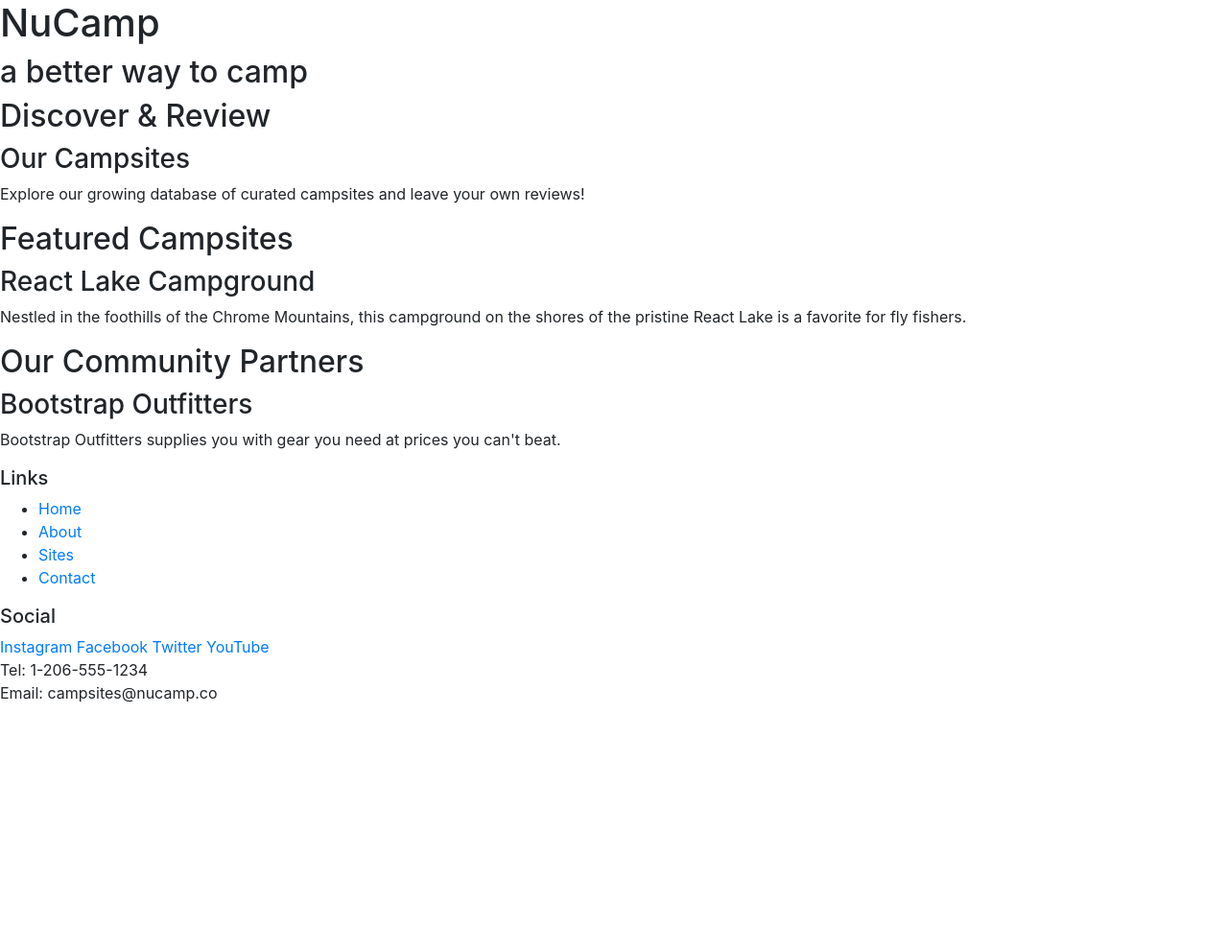
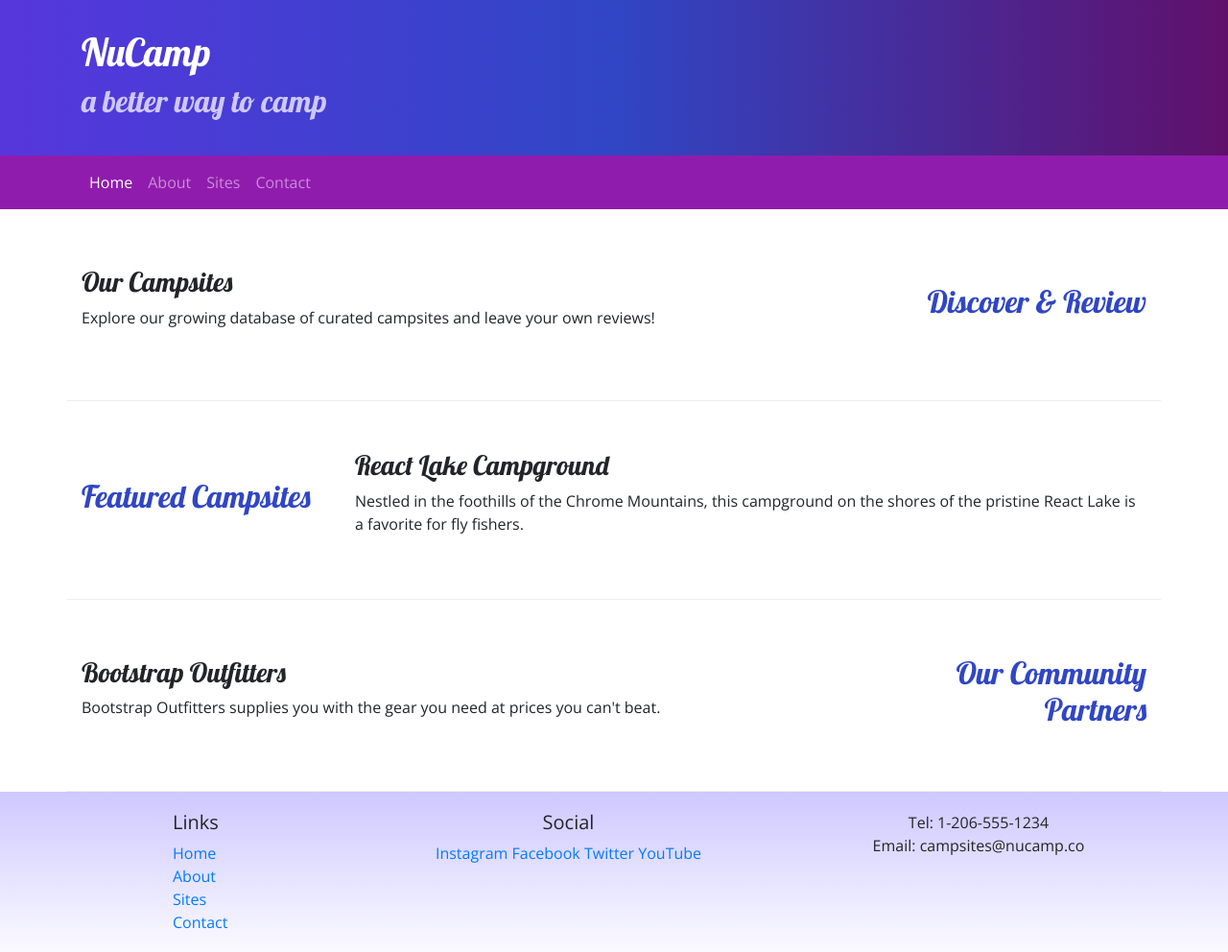
Before and after one commit to rhondashepp/nucampsite, a website: page index.html in a window 1280 px wide. Shown: the whole page at 96% size. Before the commit the page ends 800 px from the top, so only its background shows below. Drawn offline with nearby package versions, Linux system fonts and the light colour scheme.

Commit message:
Navbar and Breadcrumbs

```diff
--- /dev/null
+++ b/css/styles.css
@@ -0,0 +1,37 @@
+body {
+    font-family: "Open Sans", sans-serif;
+}
+
+h1, h2, h3 {
+    font-family: "Lobster", cursive;
+}
+
+h2 {
+    color: #3046C5;
+}
+
+header h2 {
+    color: #CEC8FF;
+}
+
+footer {
+    background-image: linear-gradient(#CEC8FF, white);
+    padding: 20px 0;
+}
+
+.jumbotron {
+    padding: 30px;
+    background-image: linear-gradient(to right, #5637DD, #3046C5, #60106B);
+    color: white;
+    margin: 0;
+}
+
+.row-content {
+    padding: 50px 0;
+    border-bottom: 1px ridge;
+    min-height: 200px;
+}
+
+.navbar {
+    background-color: #901CAD;
+}
--- a/index.html
+++ b/index.html
@@ -1,71 +1,130 @@
 <!DOCTYPE html>
 <html lang="en">
-
   <head>
     <!-- Required meta tags always come first -->
     <meta charset="utf-8" />
     <meta name="viewport" content="width=device-width, initial-scale=1" />
 
     <!-- Bootstrap CSS -->
-      <link rel="stylesheet" href="node_modules/bootstrap/dist/css/bootstrap.min.css" />
+    <link
+      rel="stylesheet"
+      href="node_modules/bootstrap/dist/css/bootstrap.min.css"
+    />
 
+    <!-- Additional CSS must be placed after Bootstrap CSS -->
+    <link
+      rel="stylesheet"
+      href="https://fonts.googleapis.com/css?family=Lobster|Open+Sans"
+    />
+    <link rel="stylesheet" href="css/styles.css" />
     <title>NuCamp: A Better Way To Camp</title>
   </head>
 
   <body>
-
-    <header>
-        <div>
+    <header class="jumbotron jumbotron-fluid">
+      <div class="container">
+        <div class="row">
+          <div class="col">
             <h1>NuCamp</h1>
             <h2>a better way to camp</h2>
           </div>
+        </div>
+      </div>
     </header>
+    <nav class="navbar navbar-expand-sm navbar-dark sticky-top">
+        <div class="container">
+      <button
+        class="navbar-toggler ml-auto"
+        type="button"
+        data-toggle="collapse"
+        data-target="#nucampNavbar">
 
-    <div>
-        <h2>Discover & Review</h2>
+        <span class="navbar-toggler-icon"></span>
+      </button>
+      <div class="collapse navbar-collapse" id="nucampNavbar">
+       <ul class="navbar-nav">
+          <li class="nav-item active"><a class="nav-link" href="#">Home</a></li>
+          <li class="nav-item">
+            <a class="nav-link" href="aboutus.html">About</a>
+          </li>
+          <li class="nav-item"><a class="nav-link" href="#">Sites</a></li>
+          <li class="nav-item"><a class="nav-link" href="#">Contact</a></li>
+        </ul>
+      </div>
+    </div>
+    </nav>
+
+    <div class="container">
+      <div class="row row-content align-items-center">
+        <div class="col-sm-4 order-sm-last col-md-3">
+          <h2 class="text-sm-right">Discover & Review</h2>
+        </div>
+        <div class="col">
           <h3>Our Campsites</h3>
-        <p>Explore our growing database of curated campsites and leave your own reviews!</p>
+          <p class="d-none d-sm-block">
+            Explore our growing database of curated campsites and leave your own
+            reviews!
+          </p>
+        </div>
       </div>
 
-    <div>
+      <div class="row row-content align-items-center">
+        <div class="col-sm-4 col-md-3">
           <h2>Featured Campsites</h2>
+        </div>
+        <div class="col">
           <h3>React Lake Campground</h3>
-        <p>Nestled in the foothills of the Chrome Mountains, this campground on the shores of the pristine React Lake is a favorite for fly fishers.</p>
+          <p class="d-none d-sm-block">
+            Nestled in the foothills of the Chrome Mountains, this campground on
+            the shores of the pristine React Lake is a favorite for fly fishers.
+          </p>
+        </div>
       </div>
 
-    <div>
-        <h2>Our Community Partners</h2>
+      <div class="row row-content align-items-center">
+        <div class="col-sm-4 order-sm-last col-md-3">
+          <h2 class="text-sm-right">Our Community Partners</h2>
+        </div>
+        <div class="col">
           <h3>Bootstrap Outfitters</h3>
-        <p>Bootstrap Outfitters supplies you with gear you need at prices you can't beat.</p>
+          <p class="d-none d-sm-block">
+            Bootstrap Outfitters supplies you with the gear you need at prices
+            you can't beat.
+          </p>
+        </div>
+      </div>
     </div>
 
     <footer>
-        <div>
+      <div class="container">
+        <div class="row">
+          <div class="col-4 col-sm-2 offset-1">
             <h5>Links</h5>
-            <ul>
+            <ul class="list-unstyled">
               <li><a href="#">Home</a></li>
               <li><a href="#">About</a></li>
               <li><a href="#">Sites</a></li>
               <li><a href="#">Contact</a></li>
             </ul>
           </div>
-        <div>
+          <div class="col-6 col-sm-5 text-center">
             <h5>Social</h5>
             <a href="http://instagram.com/">Instagram</a>
             <a href="http://facebook.com/">Facebook</a>
             <a href="http://twitter.com/">Twitter</a>
             <a href="http://youtube.com/">YouTube</a>
           </div>
-        <div>
+          <div class="col-sm-4 text-center">
             Tel: 1-206-555-1234<br />
             Email: campsites@nucamp.co
           </div>
+        </div>
+      </div>
     </footer>
+
     <!-- jQuery must come first, then Popper.js, then the Bootstrap JavaScript plugins.-->
     <script src="node_modules/jquery/dist/jquery.slim.min.js"></script>
     <script src="node_modules/popper.js/dist/umd/popper.min.js"></script>
     <script src="node_modules/bootstrap/dist/js/bootstrap.min.js"></script>
-
   </body>
-
 </html>
```
Also changed, not shown: aboutus.html (added, +118 -0 lines). Lines whose indentation alone changed are shown as unchanged.
